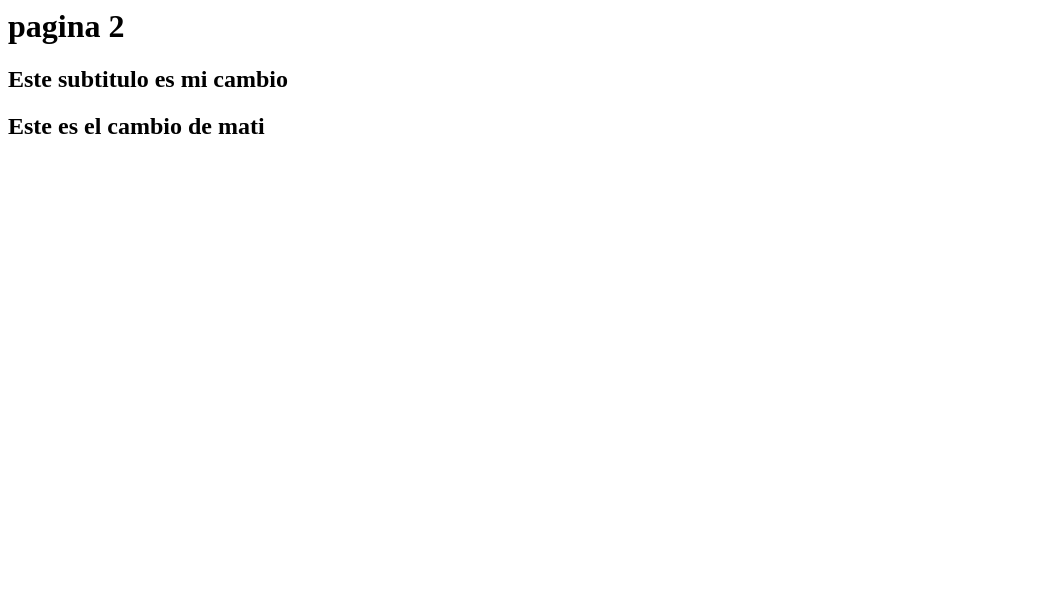
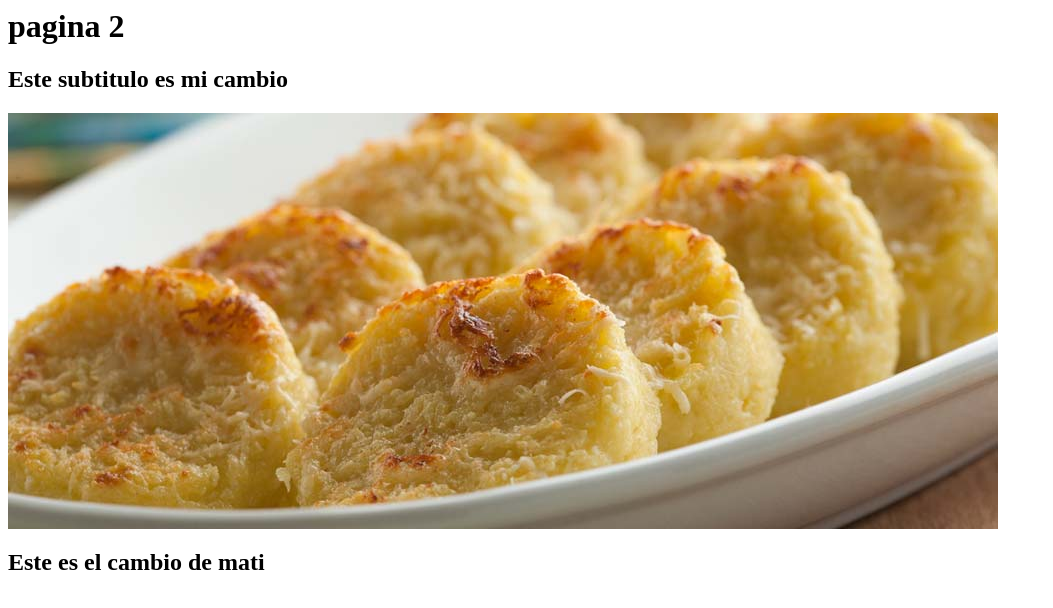
Before and after one commit to PerQui/AP, a plain HTML site: page pagina2.html in a window 1280 px wide. Shown: the whole page, without its empty margins (0-1053 px from the left). Drawn offline with Linux system fonts and the light colour scheme.

Commit message:
agregue foto
agregue foto de los niquis que quiere fran

```diff
--- a/pagina2.html
+++ b/pagina2.html
@@ -4,6 +4,8 @@
 <body>
 <h1> pagina 2</h1>
 <h2>Este subtitulo es mi cambio</h2>
+<img src="imagen_receta.jpg" alt="Fran quiere nioquis"></img>
 <h2>Este es el cambio de mati</h2>
+
 </body>
 </html>
```
